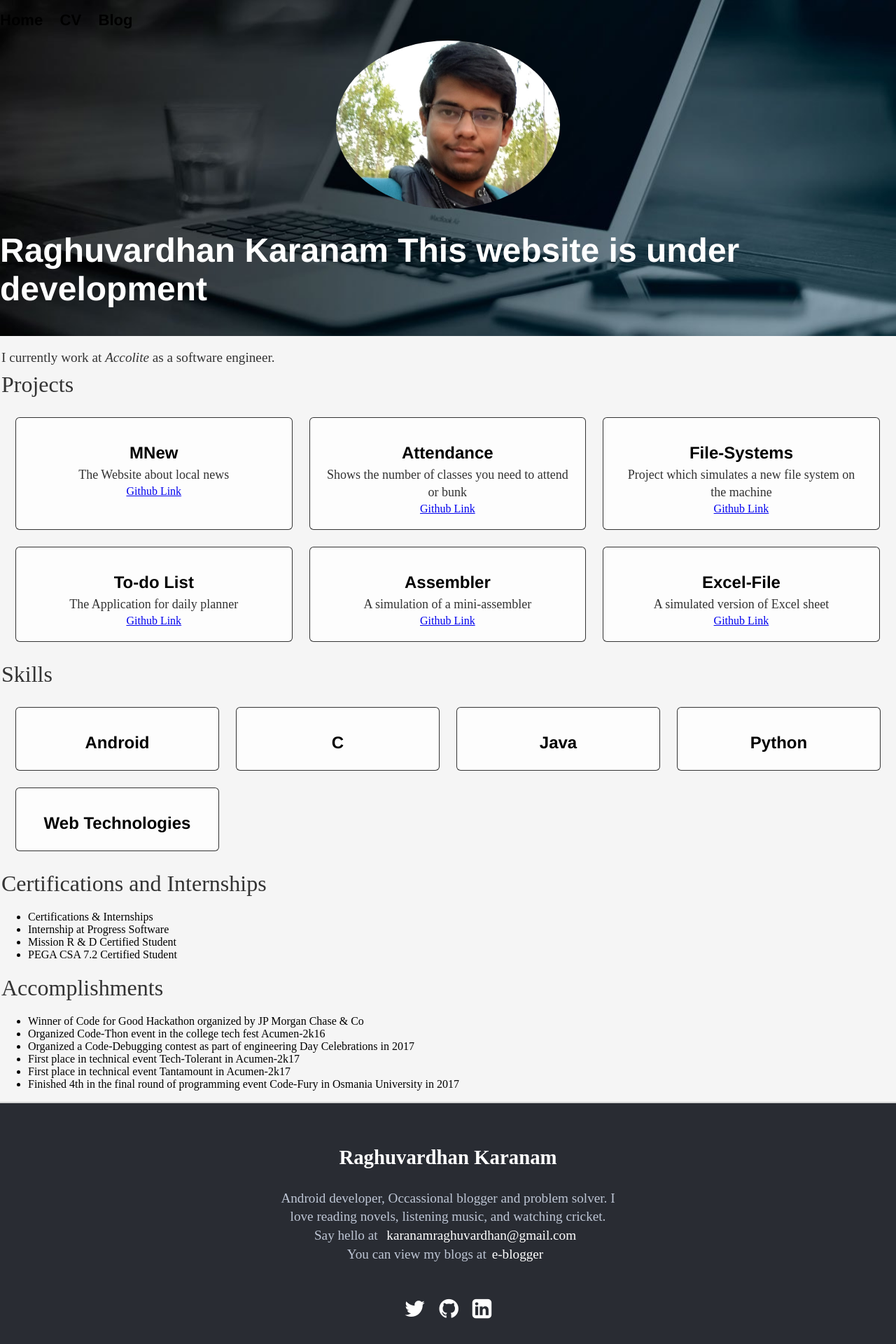
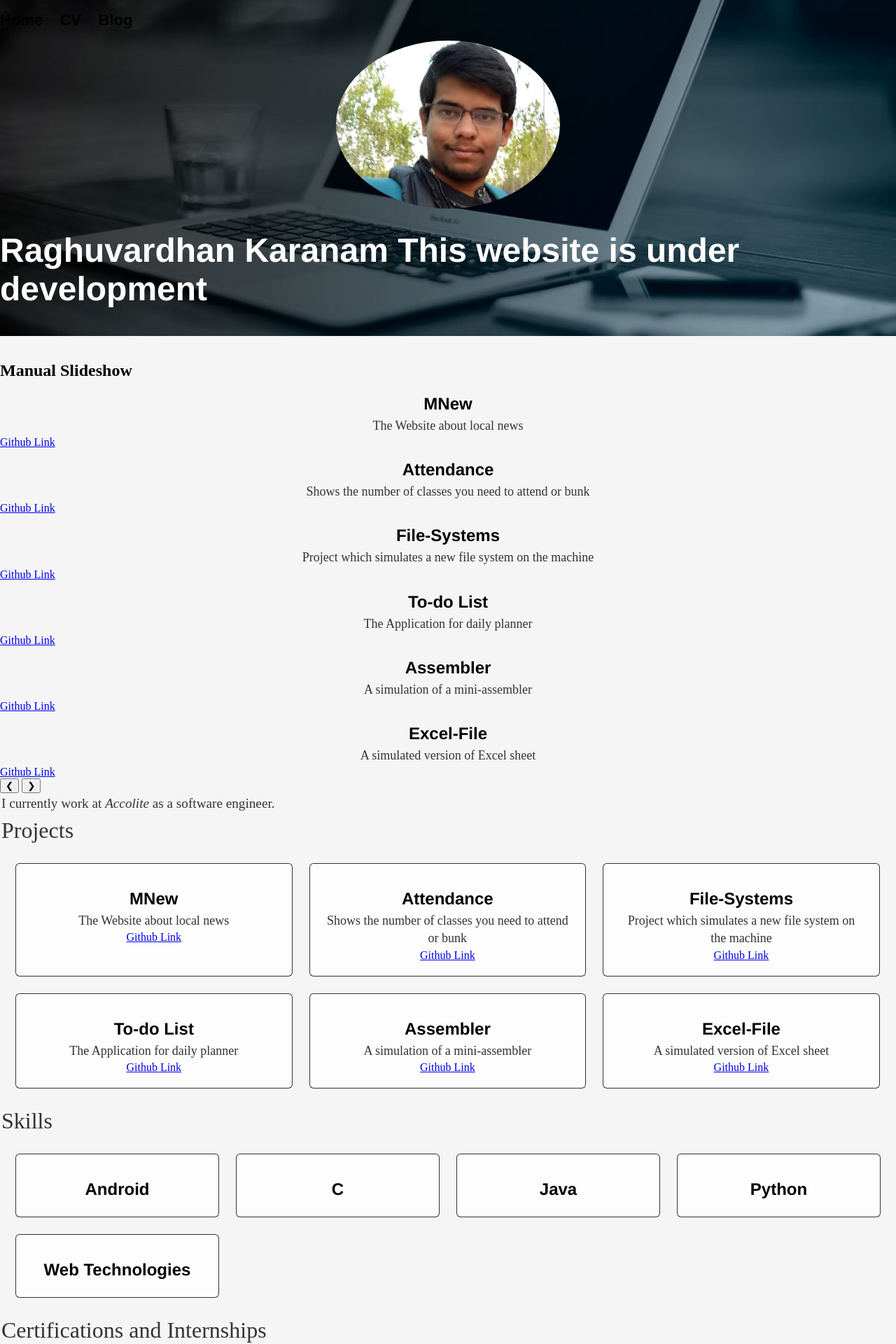
Before and after one commit to raghuvardhan/raghuvardhan.github.io, a Jekyll site: the page built from index.html, in a window 1280 px wide. Shown: the top 1920 px of the page at 70% size. Built offline with Jekyll 4.4.1, drawn with Linux system fonts in a browser that asks for light colours.

Commit message:
Added sliders for projects

```diff
--- a/index.html
+++ b/index.html
@@ -2,6 +2,80 @@
 layout: default
 title: Raghu Karanam, Android developer
 ---
+
+<script>
+var slideIndex = 1;
+showDivs(slideIndex);
+
+function plusDivs(n) {
+  showDivs(slideIndex += n);
+}
+
+function showDivs(n) {
+  var i;
+  var x = document.getElementsByClassName("card");
+  if (n > x.length) {slideIndex = 1}
+  if (n < 1) {slideIndex = x.length}
+  for (i = 0; i < x.length; i++) {
+     x[i].style.display = "none";
+  }
+  x[slideIndex-1].style.display = "block";
+}
+</script>
+
+<style>
+.mySlides {display:none;}
+</style>
+<body>
+
+<h2 class="w3-center">Manual Slideshow</h2>
+
+<div class="w3-content w3-display-container">
+  <img class="mySlides" src="img_snowtops.jpg" style="width:100%">
+  <img class="mySlides" src="img_lights.jpg" style="width:100%">
+  <img class="mySlides" src="img_mountains.jpg" style="width:100%">
+  <img class="mySlides" src="img_forest.jpg" style="width:100%">
+      <div class="card">
+        <h1 class="projectTitle">MNew</h1>
+        <p class="description">The Website about local news</p>
+        <a href="https://github.com/raghuvardhan/MNews" title="github" target="_blank">Github Link</a>
+      </div>
+      <div class="card">
+        <h1 class="projectTitle">Attendance</h1>
+        <p class="description">Shows the number of classes you need to attend or bunk</p>
+        <a href="https://github.com/raghuvardhan/Attendance" target="_blank">Github Link</a>
+      </div>
+     <div class="card">
+        <h1 class="projectTitle">File-Systems</h1>
+        <p class="description">Project which simulates a new file system on the machine</p>
+        <a href="https://github.com/raghuvardhan/File-Systems" target="_blank">Github Link</a>
+      </div>
+
+      <div class="card">
+        <h1 class="projectTitle">To-do List</h1>
+        <p class="description">The Application for daily planner</p>
+        <a href="https://github.com/raghuvardhan/To-Do-List" target="_blank">Github Link</a>
+      </div>
+
+      <div class="card">
+        <h1 class="projectTitle">Assembler</h1>
+        <p class="description">A simulation of a mini-assembler</p>
+        <a href="https://github.com/raghuvardhan/To-Do-List" target="_blank">Github Link</a>
+      </div>
+
+      <div class="card">
+        <h1 class="projectTitle">Excel-File</h1>
+        <p class="description">A simulated version of Excel sheet</p>
+        <a href="https://github.com/raghuvardhan/To-Do-List" target="_blank">Github Link</a>
+      </div>
+
+</div>
+
+  <button class="w3-button w3-black w3-display-left" onclick="plusDivs(-1)">&#10094;</button>
+  <button class="w3-button w3-black w3-display-right" onclick="plusDivs(1)">&#10095;</button>
+</div>
+
+
 	<p>I currently work at <em>Accolite</em> as a software engineer.
 
 
```
